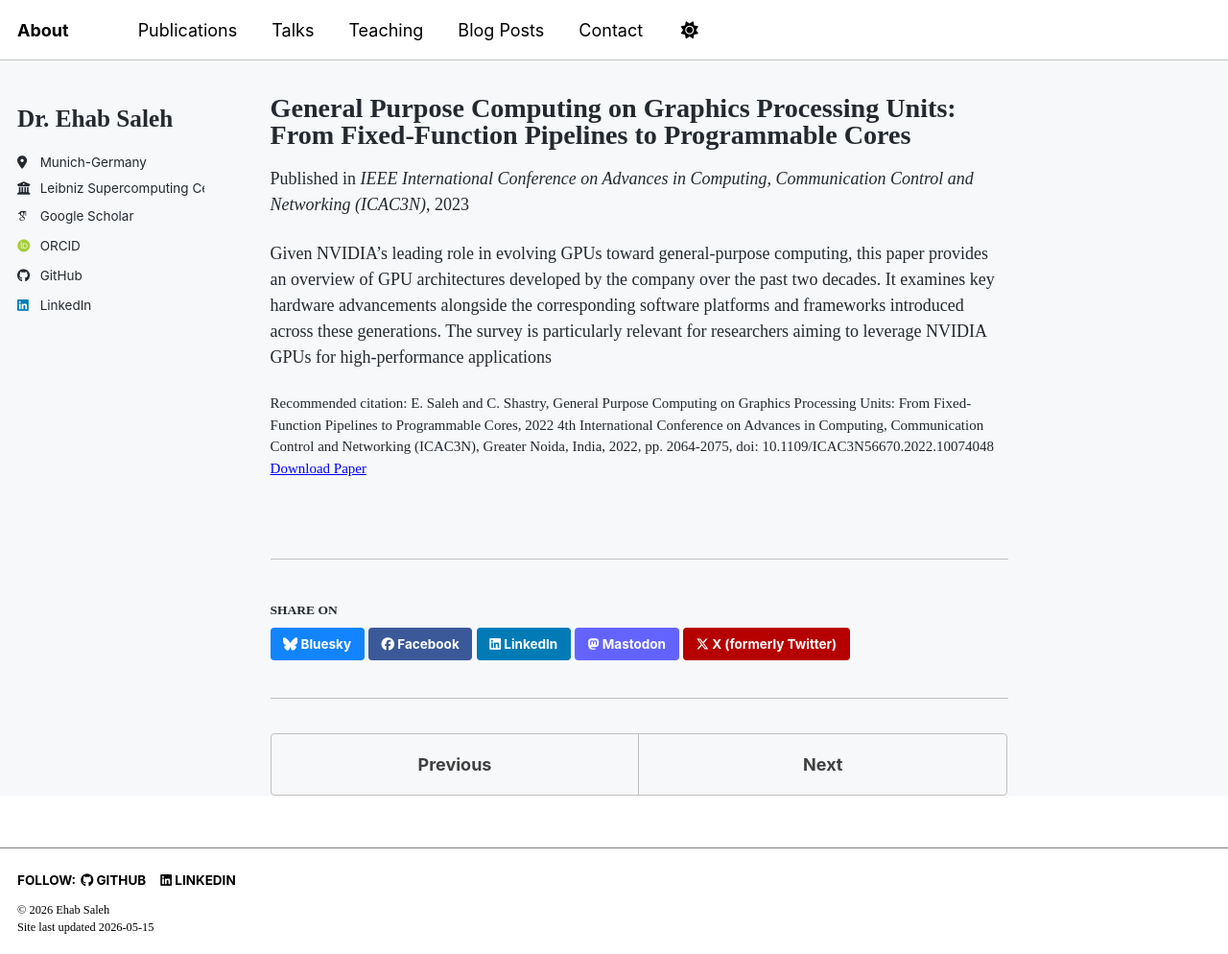
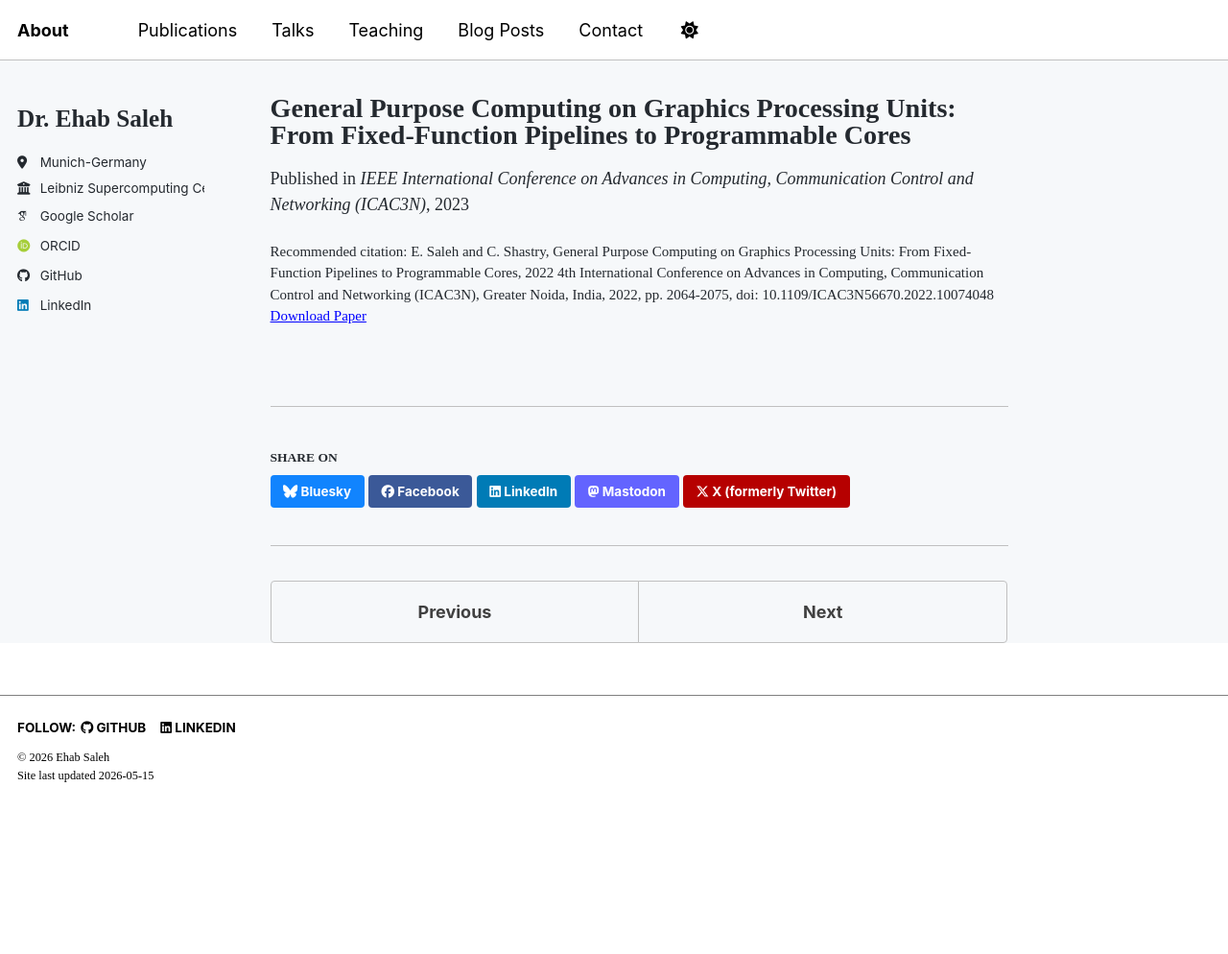
Before and after one commit to ehabosaleh/ehabosaleh.github.io, a Jekyll site: the page built from _publications/2023-ieee-paper.md, in a window 1280 px wide and 994 px high. Shown: the whole window at 96% size. Built offline with Jekyll 4.4.1, drawn with Linux system fonts in a browser that asks for light colours; some web fonts are replaced; a script bundle is joined from its source files by our own code; library files that are not in the unit come from our copies.

Commit message:
Remove abstract from 2023 IEEE paper entry
Removed the abstract section from the IEEE paper entry.

```diff
--- a/_publications/2023-ieee-paper.md
+++ b/_publications/2023-ieee-paper.md
@@ -9,5 +9,3 @@ paperurl: "https://ieeexplore.ieee.org/document/10074048"
 author: "Ehab Saleh, Chandrasekar Shastry"
 citation: "E. Saleh and C. Shastry, General Purpose Computing on Graphics Processing Units: From Fixed-Function Pipelines to Programmable Cores, 2022 4th International Conference on Advances in Computing, Communication Control and Networking (ICAC3N), Greater Noida, India, 2022, pp. 2064-2075, doi: 10.1109/ICAC3N56670.2022.10074048"
 ---
-
-Given NVIDIA’s leading role in evolving GPUs toward general-purpose computing, this paper provides an overview of GPU architectures developed by the company over the past two decades. It examines key hardware advancements alongside the corresponding software platforms and frameworks introduced across these generations. The survey is particularly relevant for researchers aiming to leverage NVIDIA GPUs for high-performance applications
```
